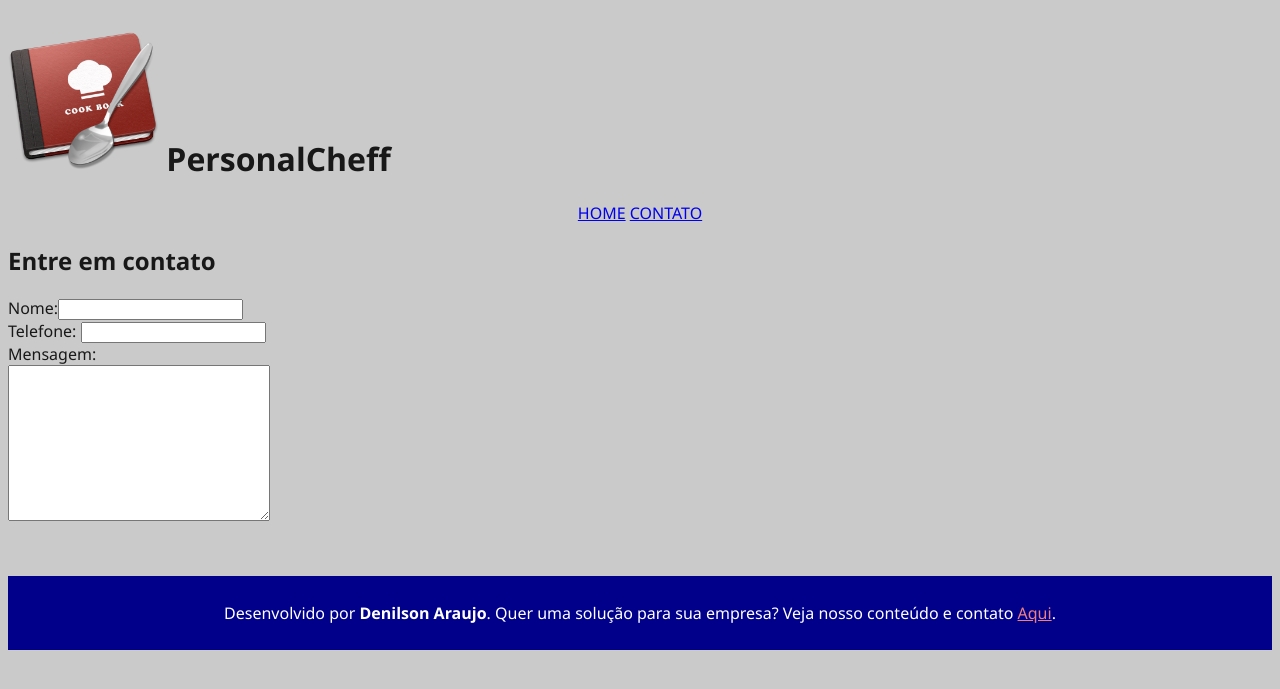
After one commit to Denilsonaraujoprogramador/PersonalCheff, a Django app: page /contato/ in a window 1280 px wide. The commit adds this page. Shown: the top 689 px of the page. Run offline with Django 3.2, Linux system fonts and the light colour scheme.

Commit message:
Criação das pasta partials com os arquivos Footer/header/menu
Criação das pasta partials com os arquivos Footer/header/menu

```diff
--- a/PersonalCheffProj/PersonalCheffProj/static/estilos.css
+++ b/PersonalCheffProj/PersonalCheffProj/static/estilos.css
@@ -20,3 +20,23 @@ body{
     height: 20px;
 
 }
+
+footer{
+    text-align: center;
+    background-color: darkblue;
+    color: white;
+    font-size: 16px;
+    padding: 10px;
+    margin-top: 50px;
+
+}
+
+footer a{
+    color: lightcoral;
+}
+
+nav{
+    text-align: center;
+
+
+}
--- /dev/null
+++ b/PersonalCheffProj/receitas/templates/base.html
@@ -0,0 +1,22 @@
+{% load static %}
+
+<!DOCTYPE html>
+<html lang="pt-br">
+
+<head>
+    <meta charset="UTF-8">
+    <meta http-equiv="X-UA-Compatible" content="IE=edge">
+    <meta name="viewport" content="width=device-width, initial-scale=1.0">
+    <title>PersonalCheff</title>
+    <link rel="stylesheet" href="{% static 'estilos.css'%}">
+    <link rel="shortcut icon" href="{% static 'logo.png'%}" type="image/x-icon">
+</head>
+
+<body>
+
+</body>
+    {% block content %}
+
+    {% endblock %}
+
+</html>
--- /dev/null
+++ b/PersonalCheffProj/receitas/templates/contato.html
@@ -0,0 +1,20 @@
+{% extends 'base.html' %}
+{% load static %}
+
+{% block content %}
+
+{% include 'partials/header.html' %}
+{% include 'partials/menu.html' %}
+
+    <h2>Entre em contato</h2>
+    <form>
+        Nome:<input><br>
+        Telefone: <input type="tel"><br>
+        Mensagem:<br>
+        <textarea name="" id="" cols="30" rows="10"></textarea>
+
+    </form>
+
+{% include 'partials/footer.html' %}
+
+{% endblock %}
--- /dev/null
+++ b/PersonalCheffProj/receitas/templates/partials/footer.html
@@ -0,0 +1,8 @@
+{% load static %}
+
+
+<footer>
+    <p>
+        Desenvolvido por <strong>Denilson Araujo</strong>. Quer uma solução para sua empresa? Veja nosso conteúdo e contato <a href="https://github.com/Denilsonaraujoprogramador">Aqui</a>.
+    </p>
+</footer>
--- /dev/null
+++ b/PersonalCheffProj/receitas/templates/partials/header.html
@@ -0,0 +1,5 @@
+{% load static %}
+<h1>
+    <img src="{% static 'logo.png' %}" class="imagem-logo">
+    PersonalCheff
+</h1>
--- /dev/null
+++ b/PersonalCheffProj/receitas/templates/partials/menu.html
@@ -0,0 +1,6 @@
+{% load static %}
+
+<nav>
+    <a href="{% url 'index' %}">HOME</a>
+    <a href="{% url 'contato' %}">CONTATO</a>
+</nav>
--- a/PersonalCheffProj/receitas/urls.py
+++ b/PersonalCheffProj/receitas/urls.py
@@ -7,6 +7,7 @@ urlpatterns = [
     path('sucodelaranja/', views.sucodelaranja, name='sucodelaranja'),
     path('sucodelimao/', views.sucodelimao, name='sucodelimao'),
     path('tortadefrango/', views.tortadefrango, name='tortadefrango'),
+    path('contato/', views.contato, name="contato"),
 
 
 ]
--- a/PersonalCheffProj/receitas/views.py
+++ b/PersonalCheffProj/receitas/views.py
@@ -11,3 +11,6 @@ def sucodelimao(request):
 
 def tortadefrango(request):
     return render(request, 'tortadefrango.html')
+
+def contato(request):
+    return render(request, 'contato.html')
```
Also changed, not shown: PersonalCheffProj/receitas/templates/index.html (+9 -19 lines), PersonalCheffProj/receitas/templates/sucodelaranja.html (+7 -13 lines), PersonalCheffProj/receitas/templates/sucodelimao.html (+10 -12 lines), PersonalCheffProj/receitas/templates/tortadefrango.html (+9 -12 lines), README.md.
